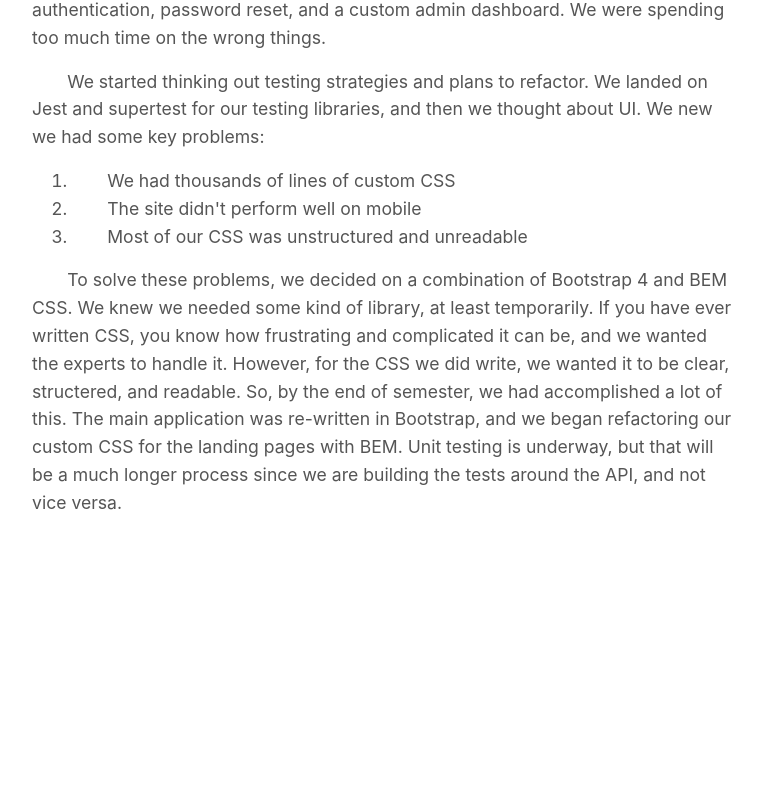
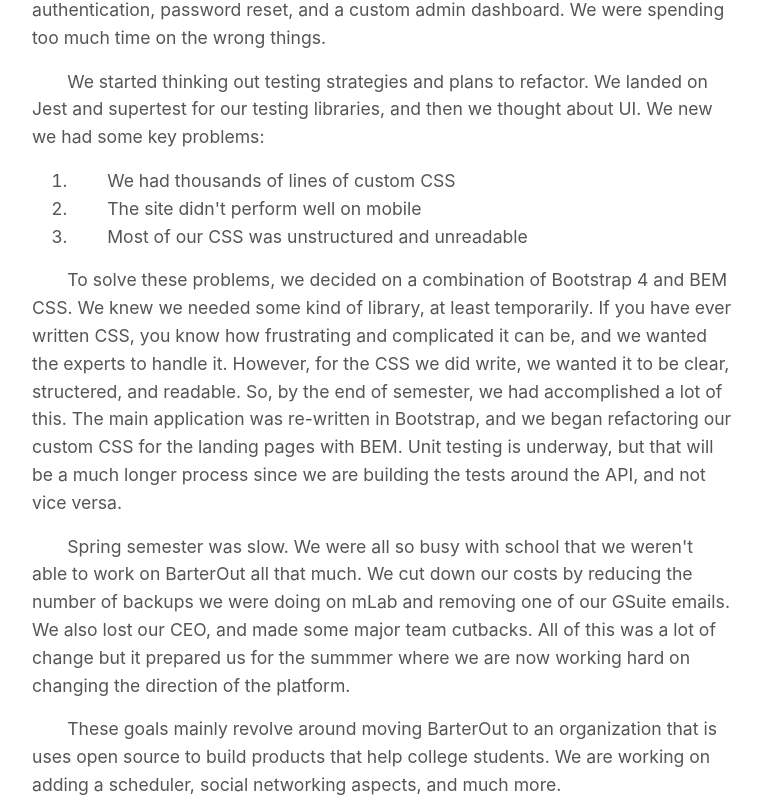
Before and after one commit to duncangrubbs/portfolio, a React (Create React App) app: page /portfolio/barterout in a window 1280 px wide. Shown: the part 1210-2017 px from the top of the page, without its empty margins (258-1018 px from the left). Before the commit the page ends 1735 px from the top, so only its background shows below. Built offline with nearby package versions, Linux system fonts and the light colour scheme.

Commit message:
Add some more up to date content.

```diff
--- a/src/routes/portfolio/BarterOut.jsx
+++ b/src/routes/portfolio/BarterOut.jsx
@@ -73,6 +73,19 @@
         Unit testing is underway, but that will be a much longer process
         since we are building the tests around the API, and not vice versa.
       </p>
+      <p className="writing__para">
+        Spring semester was slow. We were all so busy with school that we weren't
+        able to work on BarterOut all that much. We cut down our costs by reducing
+        the number of backups we were doing on mLab and removing one of our GSuite
+        emails. We also lost our CEO, and made some major team cutbacks. All of
+        this was a lot of change but it prepared us for the summmer where we are now
+        working hard on changing the direction of the platform.
+      </p>
+      <p className="writing__para">
+        These goals mainly revolve around moving BarterOut to an organization that
+        is uses open source to build products that help college students. We are
+        working on adding a scheduler, social networking aspects, and much more.
+      </p>
     </div>
   </div>
 );
```
Also changed, not shown: 1 other file (tests, documents, lock files or other folders).
